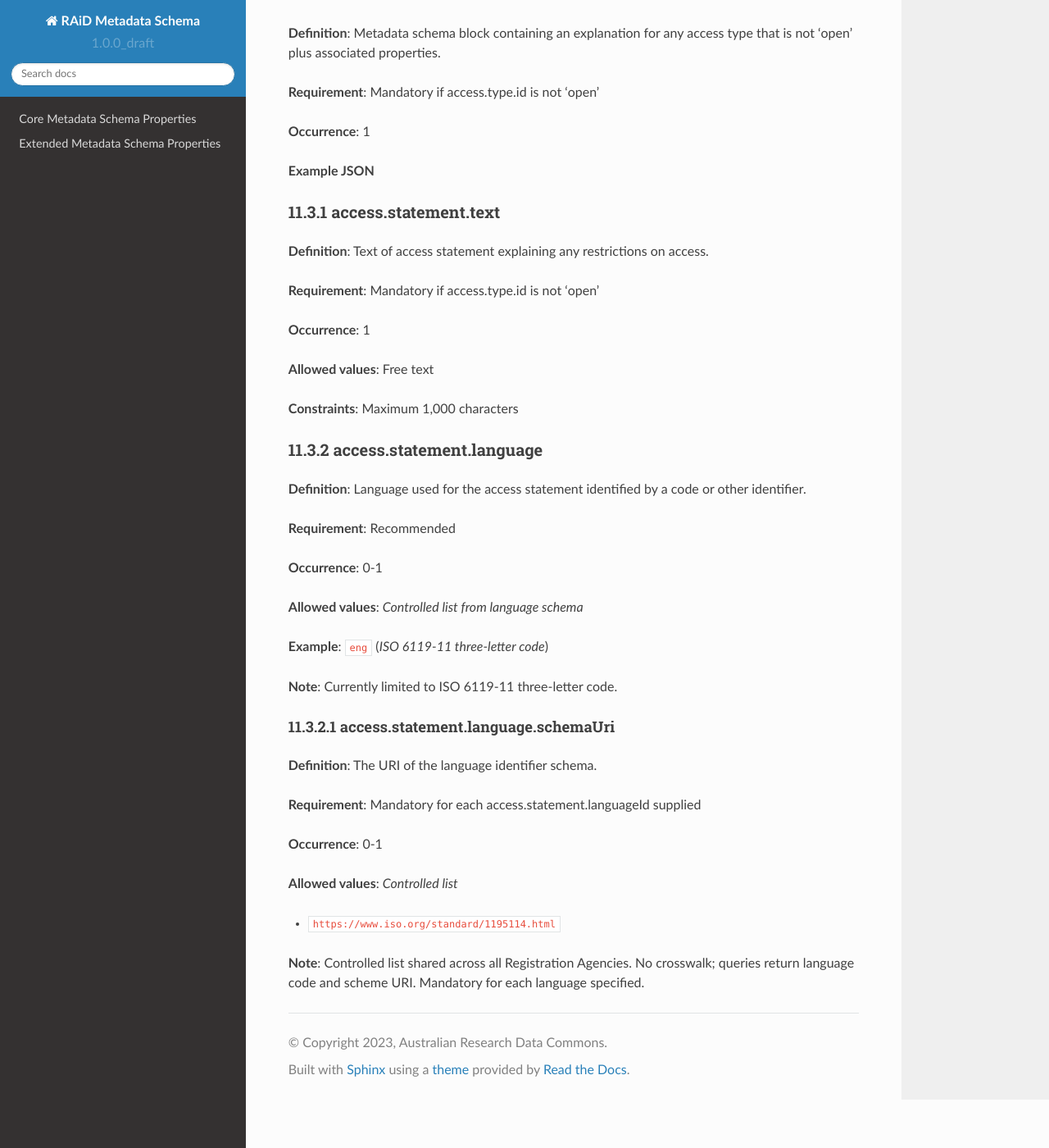
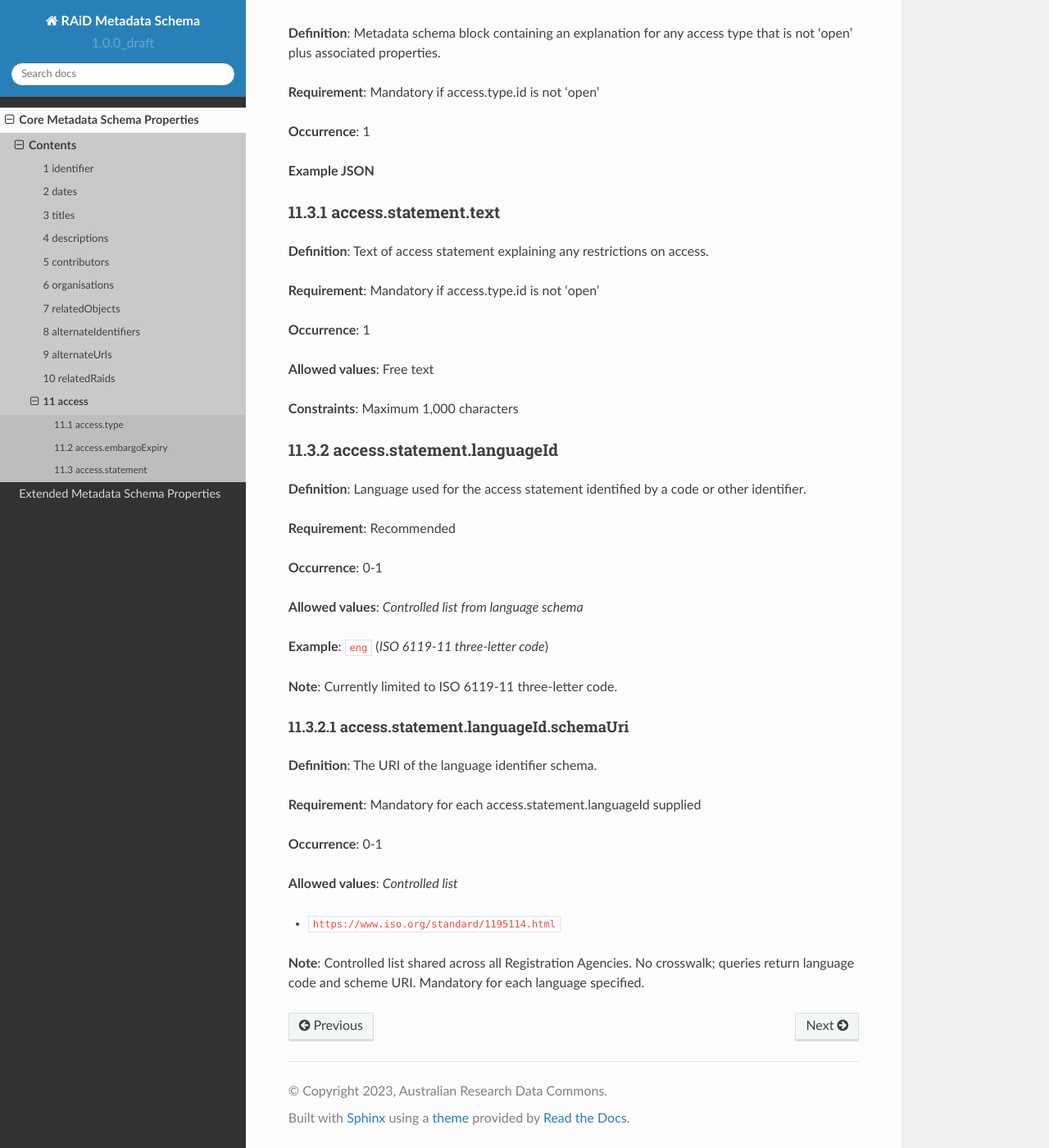
Before and after one commit to au-research/raid-metadata, a Sphinx documentation site: the page built from rtd/docs/source/core/access.rst, in a window 1280 px wide and 1400 px high, scrolled down 2011 px. Shown: the whole window at 82% size. Built offline with Sphinx 7.4.7 and the Read the Docs theme 2.0.0, drawn with Linux system fonts in a browser that asks for light colours; pages that are not in the unit, such as notebooks, are missing from menus; some of the changed text lies outside the part shown.

Commit message:
Update TOCs on index and core pages

```diff
--- a/rtd/docs/source/core/access.rst
+++ b/rtd/docs/source/core/access.rst
@@ -49,7 +49,7 @@
 .. _11.1.1.1-access.typeId.schemaUri:
 
 11.1.1.1 access.type.id.schemaUri
-~~~~~~~~~~~~~~~~~~~~~~~~~~~~~~~~
+~~~~~~~~~~~~~~~~~~~~~~~~~~~~~~~~~
 
 **Definition**: The URI of the title type schema.
 
@@ -112,8 +112,8 @@
 
 .. _11.3.2-access.statement:
 
-11.3.2 access.statement.language
-^^^^^^^^^^^^^^^^^^^^^^^^^^^^^^^^
+11.3.2 access.statement.languageId
+^^^^^^^^^^^^^^^^^^^^^^^^^^^^^^^^^^
 
 **Definition**: Language used for the access statement identified by a code or other identifier.
 
@@ -129,7 +129,7 @@
 
 .. _11.3.2.1-access.statement.language.schemaUri:
 
-11.3.2.1 access.statement.language.schemaUri
+11.3.2.1 access.statement.languageId.schemaUri
 ~~~~~~~~~~~~~~~~~~~~~~~~~~~~~~~~~~~~~~~~~~~~
 
 **Definition**: The URI of the language identifier schema.
--- a/rtd/docs/source/core/core.rst
+++ b/rtd/docs/source/core/core.rst
@@ -16,3 +16,4 @@ Contents
    alternateIdentifiers
    alternateUrls
    relatedRaids
+   access
--- a/rtd/docs/source/index.rst
+++ b/rtd/docs/source/index.rst
@@ -65,4 +65,5 @@ Contents
       core/alternateIdentifiers
       core/alternateUrls
       core/relatedRaids
+      core/access
    extended/extended
```
